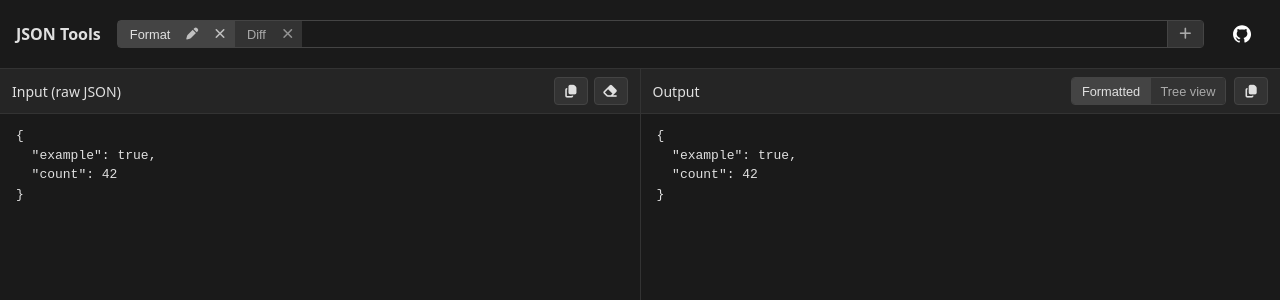
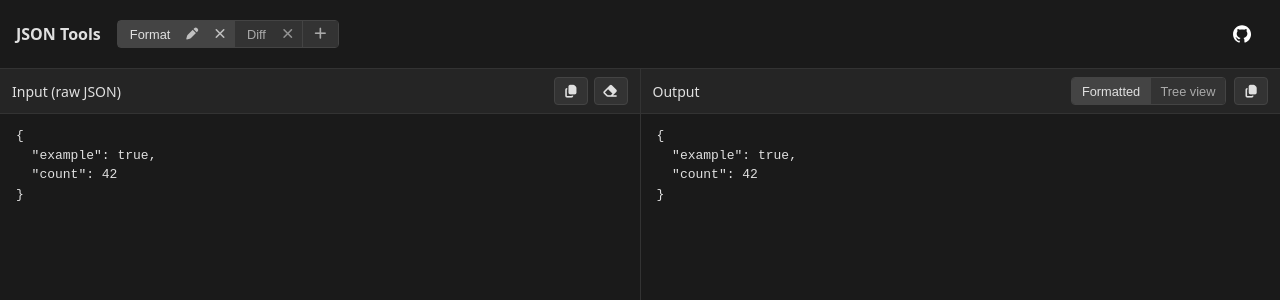
Before and after one commit to BrendanMissel/json_formatter, a React (Vite) app in the folder src/: page / in a window 1280 px wide. Shown: the top 300 px of the page. Built offline with nearby package versions, Linux system fonts and the light colour scheme.

Commit message:
fix the tab bar width and styles

```diff
--- a/src/app/App.css
+++ b/src/app/App.css
@@ -42,7 +42,7 @@ body {
   gap: 0;
   border: 1px solid #444;
   border-radius: 4px;
-  flex: 1 1 0;
+  flex: 0 1 auto;
   min-width: 0;
   overflow: visible;
 }
@@ -50,7 +50,7 @@ body {
 .app-tabs-scroll {
   display: flex;
   align-items: stretch;
-  flex: 1 1 0;
+  flex: 0 1 auto;
   min-width: 0;
   overflow-x: auto;
   overflow-y: hidden;
```
